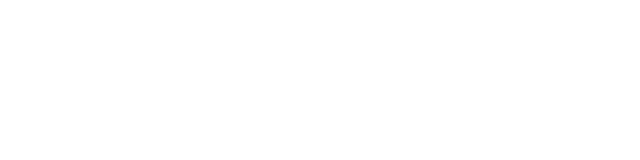
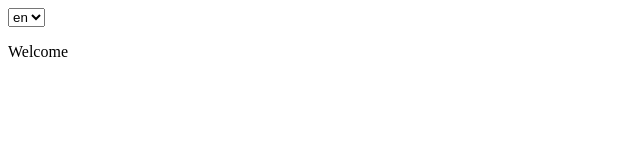
Before and after one commit to lsglucas/nuxt3-definitive-starter, a Nuxt app: page /locale in a window 1280 px wide. Before the commit this address had no page. Shown: the top 160 px of the page, without its empty margins (0-640 px from the left). Built offline with nearby package versions, Linux system fonts and the light colour scheme.

Commit message:
feat(i18n): setup i18n with example

```diff
--- /dev/null
+++ b/lang/en-US.ts
@@ -0,0 +1,3 @@
+export default {
+  welcome: "Welcome",
+};
--- /dev/null
+++ b/lang/pt-BR.ts
@@ -0,0 +1,3 @@
+export default {
+  welcome: "Bem-vindo",
+};
--- a/nuxt.config.ts
+++ b/nuxt.config.ts
@@ -14,6 +14,7 @@
     "@nuxtjs/eslint-module",
     "@pinia/nuxt",
     "@pinia-plugin-persistedstate/nuxt",
+    "@nuxtjs/i18n",
   ],
 
   experimental: {
@@ -44,4 +45,24 @@
     },
     storage: "cookies",
   },
+
+  // i18n
+  i18n: {
+    langDir: "lang",
+    defaultLocale: "en",
+    strategy: "prefix_and_default",
+    types: "composition",
+    locales: [
+      {
+        code: "en",
+        iso: "en-US",
+        file: "en-US.ts",
+      },
+      {
+        code: "pt",
+        iso: "pt-BR",
+        file: "pt-BR.ts",
+      },
+    ],
+  },
 });
--- a/package.json
+++ b/package.json
@@ -12,6 +12,7 @@
     "@nuxt/devtools": "latest",
     "@nuxtjs/eslint-config-typescript": "^12.0.0",
     "@nuxtjs/eslint-module": "^4.1.0",
+    "@nuxtjs/i18n": "8.0.0-beta.12",
     "@pinia-plugin-persistedstate/nuxt": "^1.1.1",
     "@pinia/nuxt": "^0.4.11",
     "@types/node": "^18.16.18",
@@ -21,5 +22,6 @@
     "nuxt": "^3.5.3",
     "typescript": "^5.1.3",
     "vue-tsc": "^1.8.1"
-  }
+  },
+  "type": "module"
 }
--- a/pages/index.vue
+++ b/pages/index.vue
@@ -7,5 +7,6 @@
 		<h1>Nuxt Routing set up successfully!</h1>
 		<p>Current route: {{ route.path }}</p>
 		<button @click="$router.push('/pinia')">Pinia Showcase</button>
+		<button @click="$router.push('/locale')">Locale Showcase</button>
 	</div>
 </template>
--- /dev/null
+++ b/pages/locale/index.vue
@@ -0,0 +1,17 @@
+<script setup lang="ts">
+import { useI18n } from "vue-i18n";
+
+const { locale } = useI18n();
+</script>
+
+<template>
+	<div>
+		<form>
+			<select v-model="locale">
+				<option value="en">en</option>
+				<option value="pt">pt</option>
+			</select>
+			<p>{{ $t("welcome") }}</p>
+		</form>
+	</div>
+</template>
```
Also changed, not shown: 1 other file (tests, documents, lock files or other folders).
